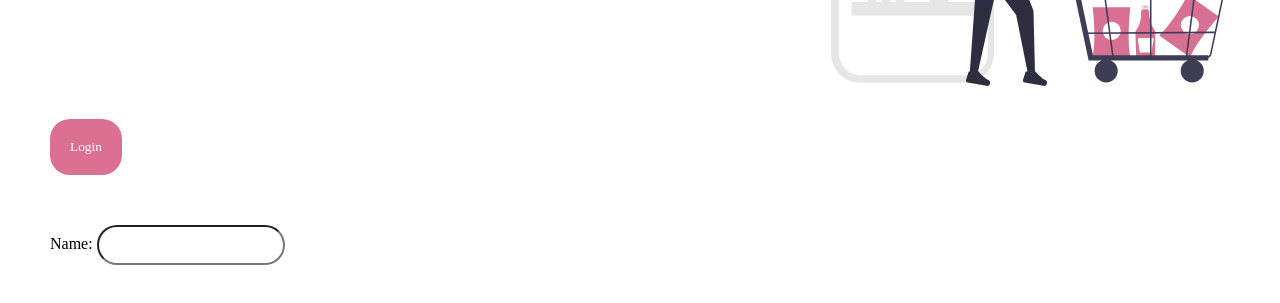
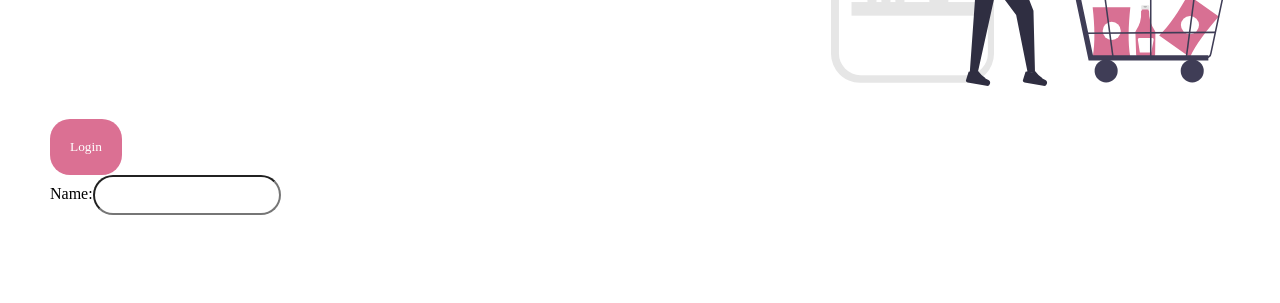
Before and after one commit to palodioup/B.L.S.S, a website built with Vite: page B.L.S.S/index.html in a window 1280 px wide. Both pictures are taken after a click on the button "Login". Shown: the part 431-734 px from the top of the page. Built offline with nearby package versions, Linux system fonts and the light colour scheme.

Commit message:
HAPPY NEW YEAR #2025

```diff
--- a/B.L.S.S/src/modules/events/evn.ts
+++ b/B.L.S.S/src/modules/events/evn.ts
@@ -2,12 +2,14 @@ import { btn } from "../modules";
 import { validChk } from "../modules";
 
 export const formValidation = () => {
+  let label = document.createElement("label")
+  label.innerHTML = "Name:"
+  let input = document.createElement("input")
+  input.className = "loginInput"
+  input.id = "name"
   btn.addEventListener("click", () => {
-     validChk.innerHTML = `
-       <div class="loginDiv">
-              <label>Name:</label>
-               <input type="text" class="loginInput"/>
-       </div>
-     `
-  })
-}
+    validChk.appendChild(label)
+    validChk.appendChild(input)
+
+  });
+};
--- a/B.L.S.S/src/style.css
+++ b/B.L.S.S/src/style.css
@@ -76,3 +76,7 @@ img {
   padding: 10px;
   border-radius: 20px;
 }
+
+#form {
+  margin-left: 50px;
+}
```
Also changed, not shown: B.L.S.S/index.html (+3 -1 lines).
